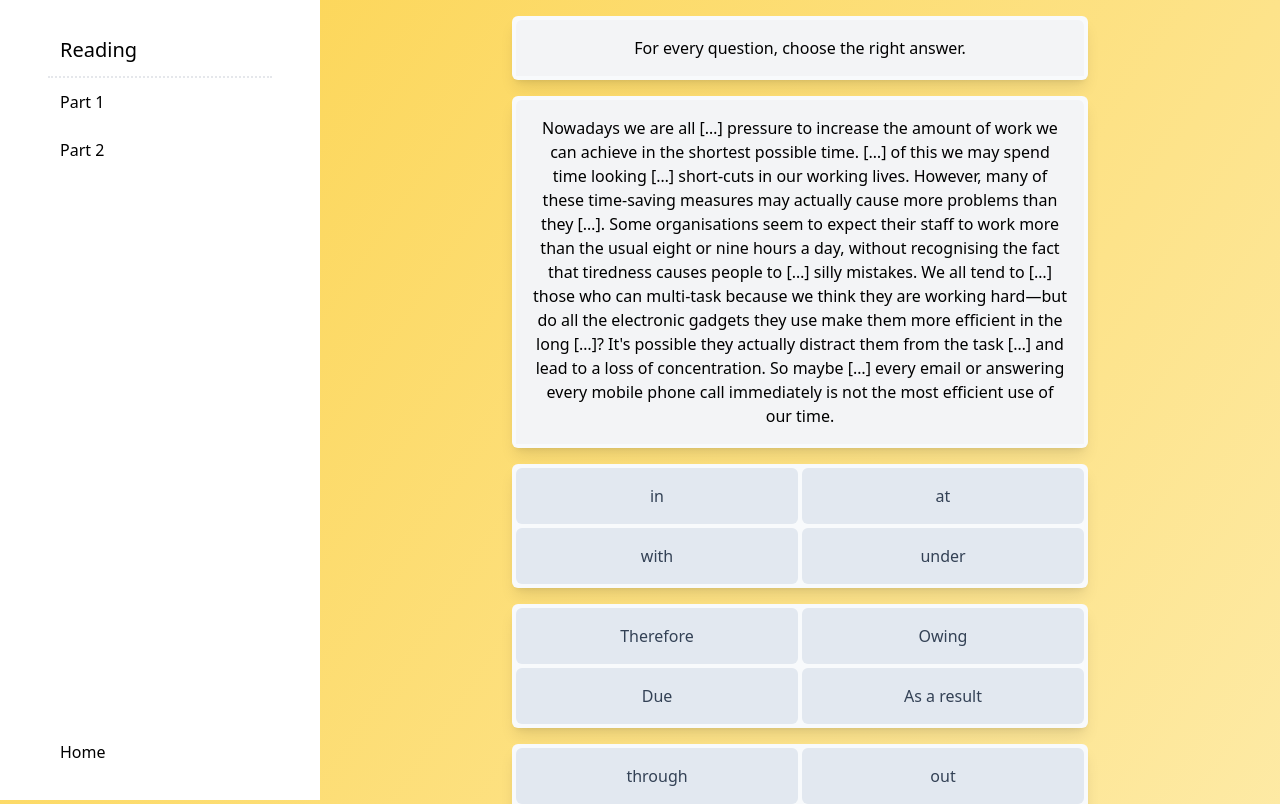
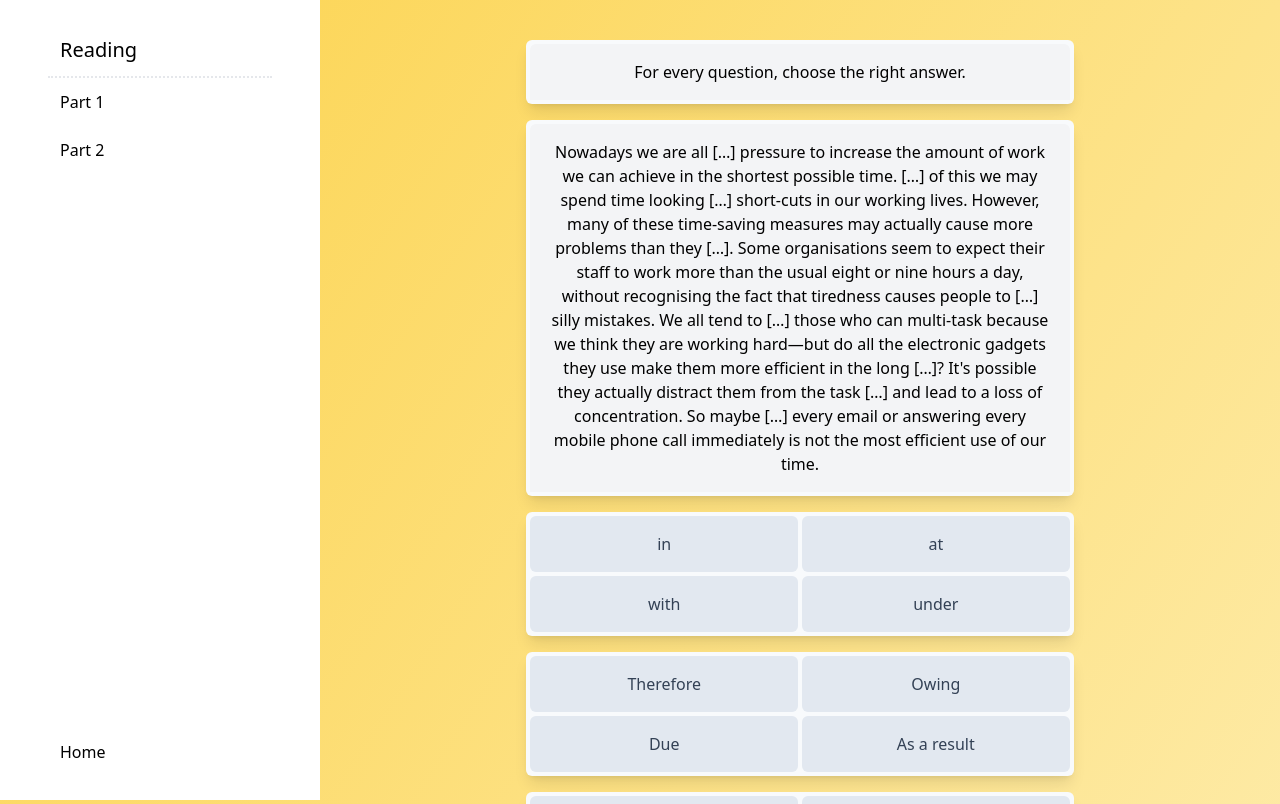
Before and after one commit to manusdextra/answersheet, a React (Create React App) app: page /exams/readingpart1 in a window 1280 px wide. Shown: the top 804 px of the page. Built offline with nearby package versions, Linux system fonts and the light colour scheme.

Commit message:
Exam: add padding to question list container

```diff
--- a/src/components/Exam.tsx
+++ b/src/components/Exam.tsx
@@ -10,7 +10,7 @@ export const Exam = (data: Reading1) => {
   }
 
   return (
-    <ul>
+    <ul className="p-6">
       <TextCard
         key="introduction"
         content="For every question, choose the right answer."
```
